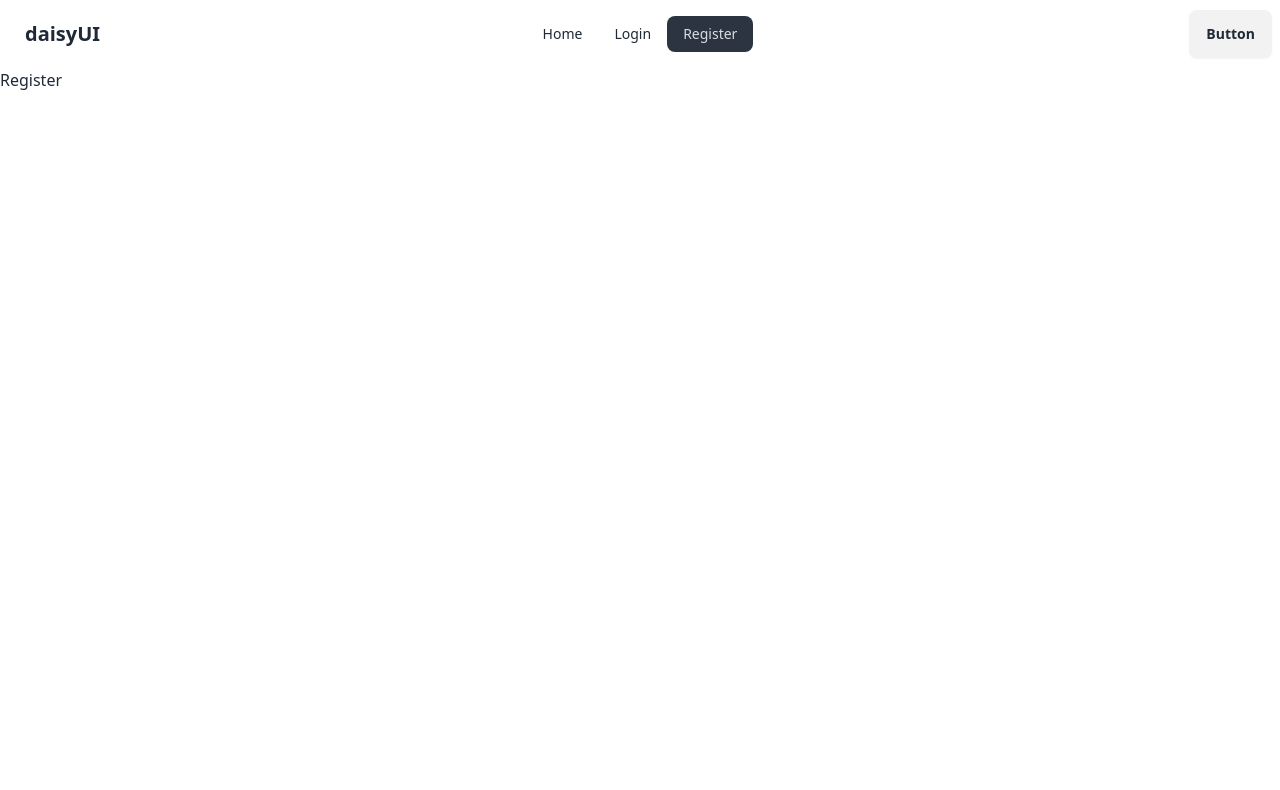
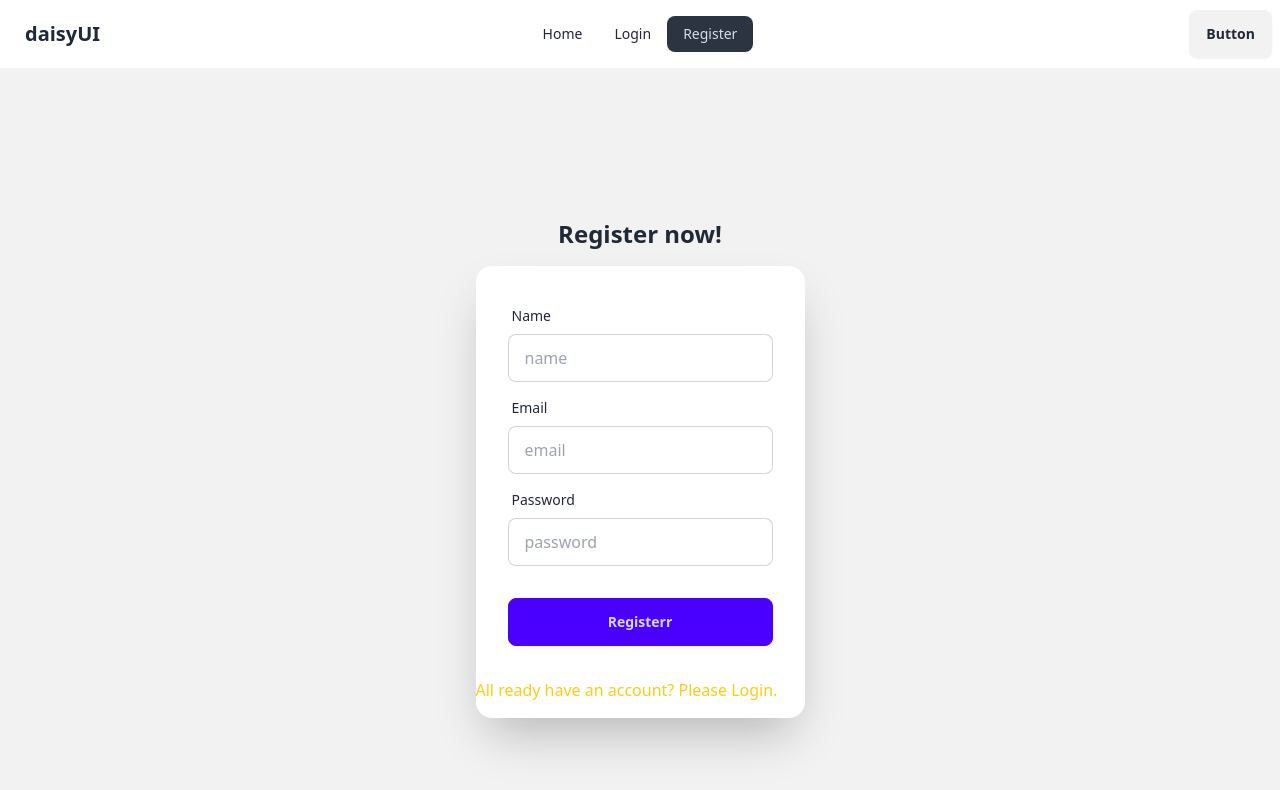
Before and after one commit to Hasan1971f/auth-moha-molon, a React (Vite) app: page /register in a window 1280 px wide. Shown: the top 790 px of the page. Built offline with nearby package versions, Linux system fonts and the light colour scheme.

Commit message:
added a 51-2 Create Login and Registration Form

```diff
--- a/src/Components/Login.jsx
+++ b/src/Components/Login.jsx
@@ -1,9 +1,45 @@
+import { Link } from "react-router-dom";
 
 
 const Login = () => {
+    const handleLogin = e =>{
+        e.preventDefault()
+        const email = e.target.email.value
+        const password = e.target.password.value
+        console.log(email, password)
+    }
+
     return (
-        <div>
-            <h2>Login</h2>
+        <div className="hero bg-base-200 min-h-screen">
+            <div className="hero-content flex-col ">
+                <div className="text-center lg:text-left">
+                    <h1 className="text-2xl font-bold">Login now!</h1>
+
+                </div>
+                <div className="card bg-base-100 w-full max-w-sm shrink-0 shadow-2xl">
+                    <form onSubmit={ handleLogin} className="card-body">
+                        <div className="form-control">
+                            <label className="label">
+                                <span className="label-text">Email</span>
+                            </label>
+                            <input type="email" name="email" placeholder="email" className="input input-bordered" required />
+                        </div>
+                        <div className="form-control">
+                            <label className="label">
+                                <span className="label-text">Password</span>
+                            </label>
+                            <input type="password" name="password" placeholder="password" className="input input-bordered" required />
+                            <label className="label">
+                                <a href="#" className="label-text-alt link link-hover">Forgot password?</a>
+                            </label>
+                        </div>
+                        <div className="form-control mt-6">
+                            <button className="btn btn-primary">Login</button>
+                        </div>
+                    </form>
+                    <p className="ml-4 mb-4 text-yellow-400">New to this website? Please  <Link to='/register'>Register</Link>.</p>
+                </div>
+            </div>
         </div>
     );
 };
--- a/src/Components/Register.jsx
+++ b/src/Components/Register.jsx
@@ -1,10 +1,52 @@
-
+import React from 'react';
+import { Link } from 'react-router-dom';
 
 const Register = () => {
+    const handleRegister = e =>{
+        e.preventDefault()
+        const name = e.target.name.value
+        const email = e.target.email.value
+        const password = e.target.password.value
+
+        console.log(name, email, password)
+
+    }
     return (
-        <div>
-            <h2>Register</h2>
+        <div className="hero bg-base-200 min-h-screen">
+        <div className="hero-content flex-col ">
+            <div className="text-center lg:text-left">
+                <h1 className="text-2xl font-bold">Register now!</h1>
+
+            </div>
+            <div className="card bg-base-100 w-full max-w-sm shrink-0 shadow-2xl">
+                <form onSubmit={ handleRegister } className="card-body">
+                    <div className="form-control">
+                        <label className="label">
+                            <span className="label-text">Name</span>
+                        </label>
+                        <input type="text" name="name" placeholder="name" className="input input-bordered" required />
+                    </div>
+                    <div className="form-control">
+                        <label className="label">
+                            <span className="label-text">Email</span>
+                        </label>
+                        <input type="email" name="email" placeholder="email" className="input input-bordered" required />
+                    </div>
+                    <div className="form-control">
+                        <label className="label">
+                            <span className="label-text">Password</span>
+                        </label>
+                        <input type="password" name="password" placeholder="password" className="input input-bordered" required />
+
+                    </div>
+                    <div className="form-control mt-6">
+                        <button className="btn btn-primary">Registerr</button>
+                    </div>
+                </form>
+                <p className="mr-4 mb-4 text-yellow-400">All ready have an account? Please  <Link to='/login'>Login</Link>.</p>
+            </div>
         </div>
+    </div>
     );
 };
 
```
